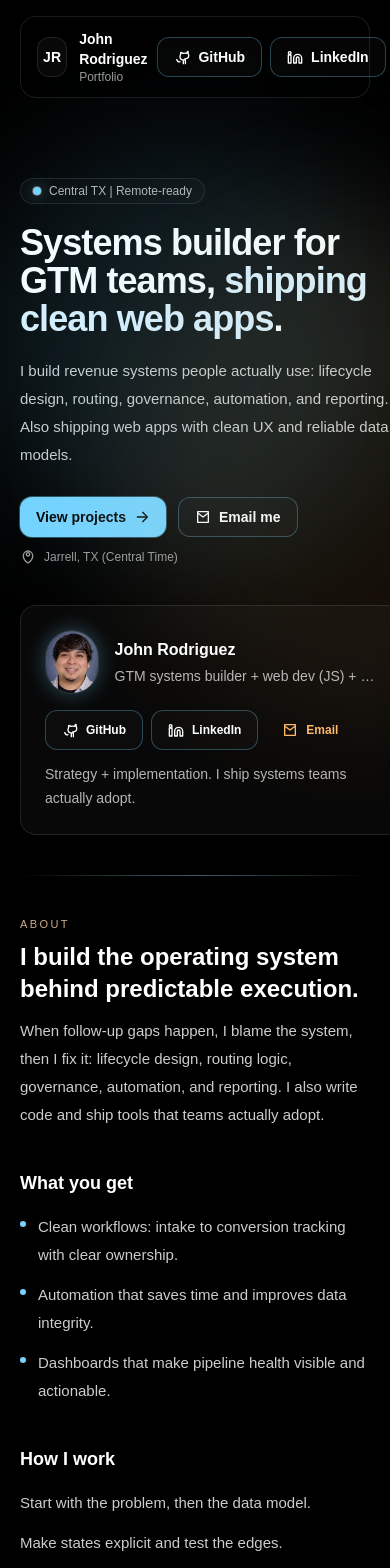
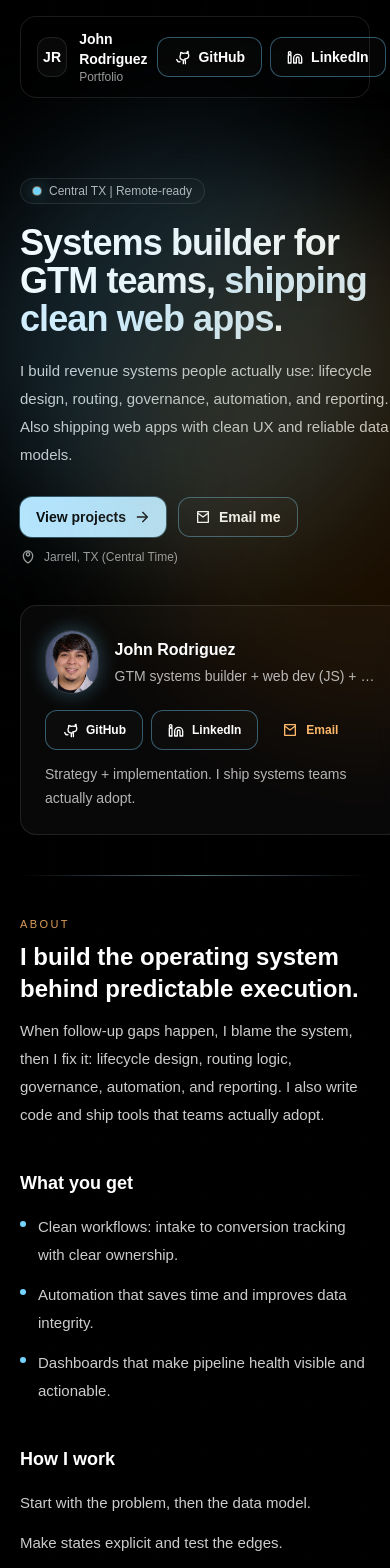
Before and after one commit to OS-DevSource/john-rodriguez-portfolio, a Next.js app: page / in a window 390 px wide. Shown: the top 1568 px of the page. Built offline with nearby package versions, Linux system fonts and the light colour scheme.

Commit message:
feat: boost electric ice palette and refine glow responsiveness
Strengthen cool/warm accent contrast, reduce glow intensity slightly, and speed up glow follow for a tighter but still premium interaction feel.

```diff
--- a/src/app/page.js
+++ b/src/app/page.js
@@ -16,8 +16,8 @@ Notes:
 import React, { useEffect, useMemo, useRef, useState } from "react";
 
 const HEADSHOT_SRC = "/headshot.jpg";
-const ICE_GLOW = "rgba(125, 211, 252, 0.18)";
-const COPPER_GLOW = "rgba(249, 115, 22, 0.10)";
+const ICE_GLOW = "rgba(56, 189, 248, 0.22)";
+const COPPER_GLOW = "rgba(249, 115, 22, 0.11)";
 const SPOTLIGHT_SIZE_DESKTOP = 562;
 const SPOTLIGHT_SIZE_COMPACT = 454;
 
@@ -90,9 +90,9 @@ const TOKENS = {
   btnBase:
     "inline-flex h-10 items-center justify-center gap-2 rounded-xl px-4 text-sm font-semibold transition outline-none focus-visible:ring-2 focus-visible:ring-sky-300/60 focus-visible:ring-offset-2 focus-visible:ring-offset-black",
   btnPrimary:
-    "bg-sky-300 text-black hover:bg-sky-200 shadow-[0_0_0_1px_rgba(125,211,252,0.35)]",
+    "bg-sky-200 text-black hover:bg-sky-100 shadow-[0_0_0_1px_rgba(125,211,252,0.35)]",
   btnSecondary:
-    "border border-sky-300/30 bg-white/[0.02] text-white hover:border-sky-300/40 hover:bg-white/[0.04]",
+    "border border-sky-300/40 bg-white/[0.02] text-white hover:border-sky-300/50 hover:bg-white/[0.04]",
   btnTertiary: "bg-transparent text-orange-300 hover:text-orange-200",
 };
 
@@ -234,15 +234,15 @@ function ChapterBreak() {
     <div className={TOKENS.chapterBreak}>
       <div className="relative h-px w-full overflow-hidden">
         <div className="absolute inset-0 bg-gradient-to-r from-transparent via-white/10 to-transparent" />
-        <div className="absolute inset-0 bg-gradient-to-r from-transparent via-sky-300/34 to-transparent" />
-        <div className="absolute inset-0 bg-gradient-to-r from-transparent via-orange-300/12 to-transparent blur-[1px]" />
+        <div className="absolute inset-0 bg-gradient-to-r from-transparent via-sky-300/42 to-transparent" />
+        <div className="absolute inset-0 bg-gradient-to-r from-transparent via-orange-300/18 to-transparent blur-[1px]" />
       </div>
     </div>
   );
 }
 
 function SectionTitle({ eyebrow, title, subtitle, tone = "ice" }) {
-  const toneClass = tone === "copper" ? "text-orange-200/80" : "text-sky-200/80";
+  const toneClass = tone === "copper" ? "text-orange-300/85" : "text-sky-200/90";
   return (
     <div className="mb-10">
       <div className={cx(TOKENS.eyebrow, toneClass)}>{eyebrow}</div>
@@ -426,7 +426,7 @@ export default function PortfolioPage() {
     }
 
     let rafId = 0;
-    const lerpFactor = 0.068;
+    const lerpFactor = 0.071;
 
     const animate = () => {
       const target = glowTargetRef.current;
@@ -467,7 +467,7 @@ export default function PortfolioPage() {
 
   const spotlightStyle = {
     backgroundImage: `radial-gradient(${spotlightSize}px circle at ${glow.x}px ${glow.y}px, ${ICE_GLOW} 0%, rgba(0,0,0,0) 60%), radial-gradient(${Math.round(spotlightSize * 0.62)}px circle at ${glow.x}px ${glow.y}px, ${COPPER_GLOW} 0%, rgba(0,0,0,0) 58%)`,
-    opacity: glow.active ? 0.43 : 0,
+    opacity: glow.active ? 0.42 : 0,
     transition: "opacity 220ms ease",
   };
 
@@ -506,13 +506,13 @@ export default function PortfolioPage() {
           <main className={TOKENS.sectionY}>
             <section id="home" className="scroll-mt-28">
               <div className="relative">
-                <div className="pointer-events-none absolute -left-10 -top-10 h-[420px] w-[420px] rounded-full bg-sky-300/[0.13] blur-3xl" />
-                <div className="pointer-events-none absolute left-24 top-8 h-[520px] w-[520px] rounded-full bg-orange-300/[0.08] blur-3xl" />
+                <div className="pointer-events-none absolute -left-10 -top-10 h-[420px] w-[420px] rounded-full bg-sky-300/[0.18] blur-3xl" />
+                <div className="pointer-events-none absolute left-24 top-8 h-[520px] w-[520px] rounded-full bg-orange-400/[0.10] blur-3xl" />
 
                 <div className="grid gap-10 md:grid-cols-[1.35fr_0.65fr] md:items-start">
                   <div>
                     <div className="inline-flex items-center gap-2 rounded-full border border-white/10 bg-white/[0.02] px-3 py-1 text-xs text-white/70">
-                      <span className="h-2 w-2 rounded-full bg-sky-300 ring-1 ring-orange-200/35 shadow-[0_0_16px_rgba(125,211,252,0.62)]" />
+                      <span className="h-2 w-2 rounded-full bg-sky-300 ring-1 ring-orange-300/45 shadow-[0_0_16px_rgba(56,189,248,0.72)]" />
                       Central TX | Remote-ready
                     </div>
 
@@ -606,7 +606,7 @@ export default function PortfolioPage() {
                     <ul className="mt-4 space-y-2 text-sm leading-6 text-white/70">
                       {p.bullets.slice(0, 2).map((b) => (
                         <li key={b} className="flex gap-3">
-                          <span className="mt-2 h-1.5 w-1.5 flex-none rounded-full bg-orange-300/70" />
+                          <span className="mt-2 h-1.5 w-1.5 flex-none rounded-full bg-orange-400/85" />
                           <span>{b}</span>
                         </li>
                       ))}
@@ -739,18 +739,18 @@ export default function PortfolioPage() {
                     <input
                       name="name"
                       placeholder="Your name"
-                      className="h-11 w-full rounded-xl border border-white/10 bg-black/40 px-4 text-sm text-white placeholder:text-white/40 outline-none focus:border-sky-300/45"
+                      className="h-11 w-full rounded-xl border border-white/10 bg-black/40 px-4 text-sm text-white placeholder:text-white/40 outline-none focus:border-sky-300/55"
                     />
                     <input
                       name="company"
                       placeholder="Company (optional)"
-                      className="h-11 w-full rounded-xl border border-white/10 bg-black/40 px-4 text-sm text-white placeholder:text-white/40 outline-none focus:border-sky-300/45"
+                      className="h-11 w-full rounded-xl border border-white/10 bg-black/40 px-4 text-sm text-white placeholder:text-white/40 outline-none focus:border-sky-300/55"
                     />
                     <textarea
                       name="message"
                       placeholder="What are you trying to build or fix?"
                       rows={5}
-                      className="w-full rounded-xl border border-white/10 bg-black/40 px-4 py-3 text-sm leading-6 text-white placeholder:text-white/40 outline-none focus:border-sky-300/45"
+                      className="w-full rounded-xl border border-white/10 bg-black/40 px-4 py-3 text-sm leading-6 text-white placeholder:text-white/40 outline-none focus:border-sky-300/55"
                     />
 
                     <div className="mt-1 flex flex-wrap items-center gap-3">
```
